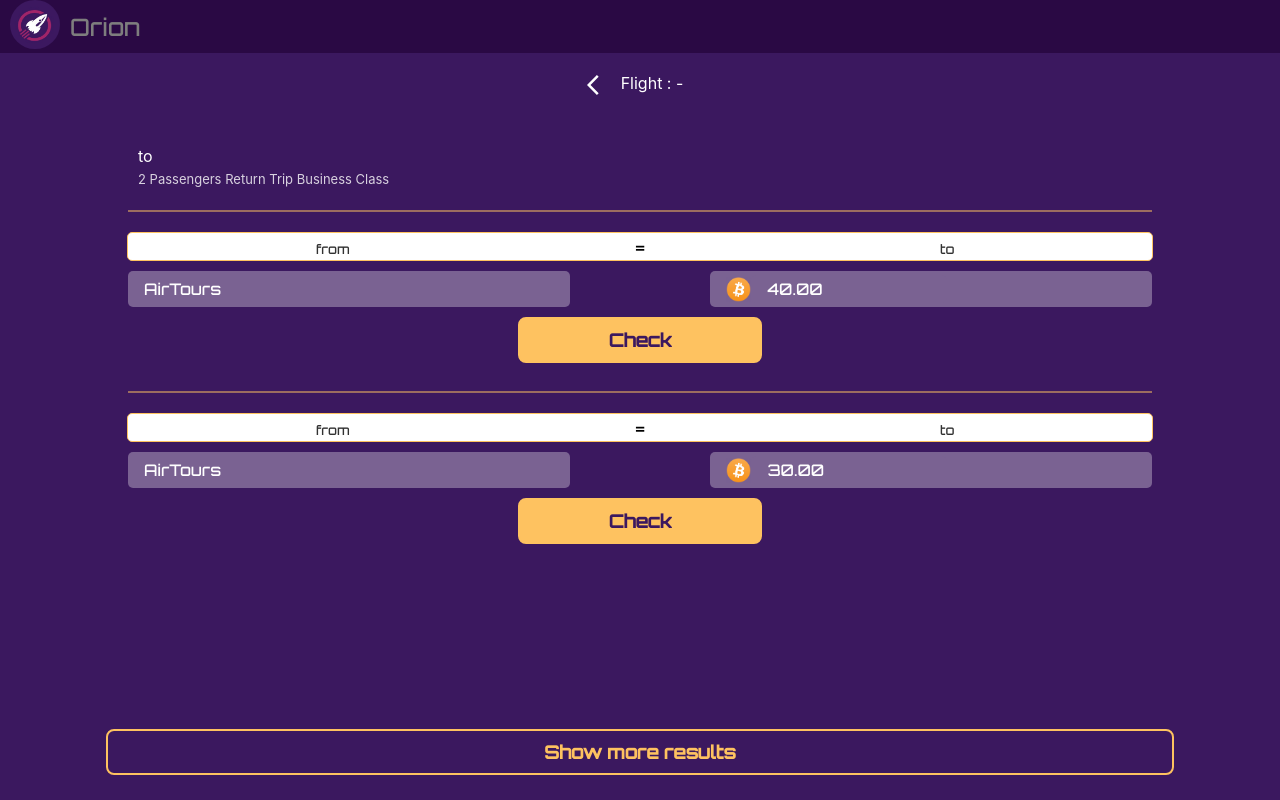
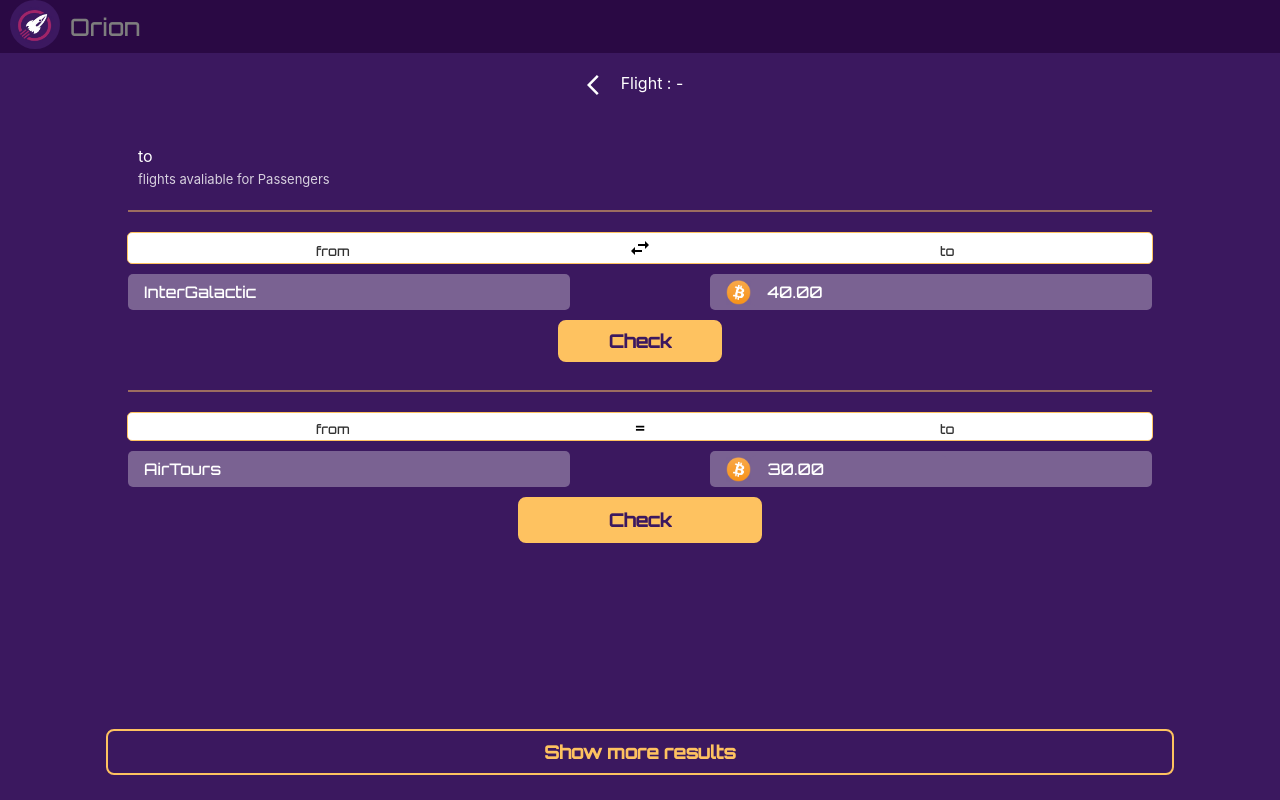
Before and after one commit to AbdulQadir98/CoffeeBits_Orion, a React (Create React App) app in the folder frontend/: page /checkout in a window 1280 px wide. Built offline with nearby package versions, Linux system fonts and the light colour scheme; no server answers.

Commit message:
checkout states

```diff
--- a/frontend/src/constants/constants.js
+++ b/frontend/src/constants/constants.js
@@ -1,3 +1,4 @@
+// Passenger options
 const options = {
     class: [
       { value: 'business', label: 'Business Class' },
@@ -10,4 +11,10 @@ const options = {
     ],
   };
 
-  export { options };
+export { options };
+
+// Assuming all the travel Duration is a constant
+export const duration = "9h 25min"
+
+// Limited to only one service provider
+export const serviceProvider = "InterGalactic"
--- a/frontend/src/features/booking/bookingSlice.js
+++ b/frontend/src/features/booking/bookingSlice.js
@@ -11,9 +11,9 @@ const initialState = {
     class: '',
     food: '',
   },
-  from: "",
-  to: "",
-  launch: "",
+  from: '',
+  to: '',
+  launch: '',
   price: 0,
 }
 
@@ -22,20 +22,15 @@ export const bookingSlice = createSlice({
   initialState,
   reducers: {
     addBooking: (state, action) => {
-      const { selectedDate, price, from, to, launch, passenger } = action.payload;
+      const { selectedDate, passenger, from, to, launch, price } = action.payload;
       state.selectedDate = selectedDate;
       state.passenger = passenger;
-      state.price = price;
       state.from = from;
       state.to = to;
       state.launch = launch;
+      state.price = price;
     },
     clearBooking: (state) => {
-      state.date = formatDate(new Date());
-      state.price = 0;
-      state.from = null;
-      state.to = null;
-      state.launch = null;
       state.selectedDate = formatDate(new Date());
       state.passenger = {
         fullName: '',
@@ -44,6 +39,10 @@ export const bookingSlice = createSlice({
         class: '',
         food: '',
       };
+      state.from = '';
+      state.to = '';
+      state.launch = '';
+      state.price = 0;
     },
   },
 })
--- /dev/null
+++ b/frontend/src/helpers/time-calculator.helper.js
@@ -0,0 +1,39 @@
+export function calculateEndTime(launchTime, duration) {
+    // Parse launch time
+    const launchParts = launchTime.split(":");
+    const launchHour = parseInt(launchParts[0]);
+    const launchMinute = parseInt(launchParts[1].split(" ")[0]);
+    let launchPeriod = launchParts[1].split(" ")[1];
+
+    // Parse duration
+    const durationParts = duration.split(" ");
+    const durationHours = parseInt(durationParts[0].replace("h", ""));
+    const durationMinutes = parseInt(durationParts[1].replace("min", ""));
+
+    // Calculate total duration in minutes
+    const totalMinutes = durationHours * 60 + durationMinutes;
+
+    // Calculate end time in 24-hour format
+    let endHour = launchHour + Math.floor(totalMinutes / 60);
+    let endMinute = launchMinute + (totalMinutes % 60);
+
+    // Adjust end hour and minute if necessary
+    if (endMinute >= 60) {
+      endHour += Math.floor(endMinute / 60);
+      endMinute %= 60;
+    }
+    if (endHour >= 12) {
+      if (launchPeriod === "AM") {
+        launchPeriod = "PM";
+      } else {
+        launchPeriod = "AM";
+      }
+    }
+
+    // Format end time
+    endHour = endHour % 12 || 12; // Convert to 12-hour format
+    const endMinuteString = endMinute.toString().padStart(2, "0");
+    const endTime = `${endHour}:${endMinuteString} ${launchPeriod}`;
+
+    return endTime;
+  }
--- a/frontend/src/pages/Checkout.js
+++ b/frontend/src/pages/Checkout.js
@@ -1,16 +1,56 @@
+import { useEffect } from "react";
 import { useNavigate } from "react-router-dom";
 import Header from "../components/Header";
 import '../styles/flight.css'
 import '../styles/cards.css'
 import bitcoin from '../assets/bitcoin.PNG'
 import ArrowBackIosIcon from '@mui/icons-material/ArrowBackIos';
-import { useSelector } from 'react-redux';
+import SwapHorizIcon from '@mui/icons-material/SwapHoriz';
+import { addBooking } from '../features/booking/bookingSlice';
+import { useDispatch, useSelector } from 'react-redux';
+import { serviceProvider } from "../constants/constants";
+import { getFlights } from '../services/booking.service.js'
+
+const price = 40;
 
 const Checkout = () => {
 
     const navigate = useNavigate();
+    const dispatch = useDispatch();
+    const selectedDate = useSelector((state) => state.booking.selectedDate);
     const fromLocation = useSelector((state) => state.booking.from);
     const toLocation = useSelector((state) => state.booking.to);
+    const launchTime = useSelector((state) => state.booking.launch);
+    const passenger = useSelector((state) => state.booking.passenger);
+
+    // const [flights, setFlights] = useState('');
+
+    useEffect(() => {
+        let postData={
+            "startingLocation": fromLocation,
+            "endingLocation": toLocation,
+            "departureDate":selectedDate,
+            "oneway":true,
+            "passengers":passenger,
+        }
+        const fetchFlights = async () => {
+            getFlights(postData)
+            .then(response => {
+              console.log("Available flights", response.data);
+            })
+            .catch(error => {
+              // console.error(error.response.data);
+              console.log(error.message);
+            });
+        };
+        fetchFlights();
+      }, []);
+
+    const handleCheck = (e, price) => {
+      e.preventDefault();
+      dispatch(addBooking({ selectedDate, passenger: passenger, from: fromLocation, to: toLocation, launch: launchTime, price }));
+      navigate("/flight");
+    };
 
     return (
       <>
@@ -28,7 +68,7 @@ const Checkout = () => {
             </div>
             <div className="heading">
                 <div className="text-tags">{fromLocation} to {toLocation}</div>
-                <div className="inner-text">2 Passengers Return Trip Business Class</div>
+                <div className="inner-text">flights avaliable for {passenger.length} Passengers</div>
             </div>
             <div className="card">
                 <hr className="line"/>
@@ -37,23 +77,23 @@ const Checkout = () => {
                         <div className="inner-text">from</div>
                         <div>{fromLocation}</div>
                     </div>
-                    <div className="inner-input">=</div>
+                    <div className="inner-input"><SwapHorizIcon /></div>
                     <div className="inner-input">
                         <div className="inner-text">to</div>
                         <div>{toLocation}</div>
                     </div>
                 </div>
                 <div className="provider">
-                    <div>AirTours</div>
+                    <div>{serviceProvider}</div>
                     <div>
                         <img src={bitcoin} alt="coin" />
-                        <div>40.00</div>
+                        <div>{price}.00</div>
                     </div>
                 </div>
                 <div
-                    className="submit-button"
-                    onClick={() => {
-                        navigate("/flight");
+                    className="check-button"
+                    onClick={(e) => {
+                        handleCheck(e, price)
                     }}>
                     Check
                 </div>
--- a/frontend/src/pages/Flight.js
+++ b/frontend/src/pages/Flight.js
@@ -5,42 +5,45 @@ import '../styles/flight.css'
 import rocket from '../assets/Rocket.jpg'
 import flight from '../assets/flight.PNG'
 import bitcoin from '../assets/bitcoin.PNG'
+import { duration } from "../constants/constants";
 import ArrowBackIosIcon from '@mui/icons-material/ArrowBackIos';
-import { getBooking } from '../services/booking.service.js'
+import { placeBooking } from '../services/booking.service.js'
 import { useSelector } from 'react-redux';
+import { calculateEndTime } from "../helpers/time-calculator.helper";
 
 const Flight = () => {
 
     const navigate = useNavigate();
     const selectedDate = useSelector((state) => state.booking.selectedDate);
+    const passenger = useSelector((state) => state.booking.passenger);
     const fromLocation = useSelector((state) => state.booking.from);
     const toLocation = useSelector((state) => state.booking.to);
     const launchTime = useSelector((state) => state.booking.launch);
-    const passenger = useSelector((state) => state.booking.passenger);
+    const price = useSelector((state) => state.booking.price);
 
     useEffect(() => {
-        //Set this using the booking info
         let postData={
-            "startingLocation": 2,
-            "endingLocation": 1,
-            "departureDate":"2023-08-17",
-            "oneway":false,
-            "returnDate":"2023-08-24"
-
+            "startingLocation": fromLocation,
+            "endingLocation": toLocation,
+            "departureDate":selectedDate,
+            "oneway":true,
+            "passengers":passenger,
+            "launchTime": launchTime,
         }
-        const fetchFlights = async () => {
-            getBooking(postData)
+        const setBooking = async () => {
+            placeBooking(postData)
             .then(response => {
               console.log(response.data);
-
             })
             .catch(error => {
               // console.error(error.response.data);
               console.log(error.message);
             });
         };
-        fetchFlights();
+        setBooking();
       }, []);
+
+    const endTime = calculateEndTime(launchTime, duration);
 
     return (
       <>
@@ -60,7 +63,7 @@ const Flight = () => {
                 <div className="text-tags">Total</div>
                 <div className="amount">
                     <img src={bitcoin} alt="coin" />
-                    <div>40.00</div>
+                    <div>{price}.00</div>
                 </div>
             </div>
             <div>
@@ -75,11 +78,11 @@ const Flight = () => {
                     </div>
                     <div className="flight-image">
                         <img src={flight} alt="flight" />
-                        <p>9h 25min</p>
+                        <p>{duration}</p>
                     </div>
                     <div>
                         <span>{toLocation}</span>
-                        <div>03:20 PM</div>
+                        <div>{endTime}</div>
                         <p>{selectedDate}</p>
                     </div>
                 </div>
--- a/frontend/src/services/booking.service.js
+++ b/frontend/src/services/booking.service.js
@@ -1,8 +1,12 @@
 import axios from 'axios';
 
 // TODO : CONSTANTS ?? or Config ??
-const API_URL = 'http://localhost:8080/api/v1/booking';
+const API_URL = 'http://localhost:8080/api/v1';
 
-export function getBooking(data) {
+export function placeBooking(data) {
+  return axios.post(API_URL + "/booking",data)
+}
+
+export function getFlights(data) {
   return axios.post(API_URL + "/getFlights",data)
 }
--- a/frontend/src/styles/cards.css
+++ b/frontend/src/styles/cards.css
@@ -89,3 +89,31 @@
     transition: background-color 0.3s, transform 0.2s;
     cursor: pointer;
   }
+
+  .check-button {
+    display: inline-block;
+    padding: 8px 20px;
+    margin-top: 10px;
+    width: 120px;
+    font-family: 'Orbitron';
+    font-size: 18px;
+    font-weight: bold;
+    text-align: center;
+    text-decoration: none;
+    border-radius: 8px;
+    color: var(--color2);
+    background-color: var(--color4);
+    border: 2px solid var(--color4);
+    transition: background-color 0.3s, transform 0.2s;
+    cursor: pointer;
+  }
+
+.check-button:hover {
+    background-color: var(--color4);
+  }
+
+.check-button:active {
+    background-color:  var(--color4);
+    border-color:  var(--color4);
+    transform: scale(0.95);
+  }
```
